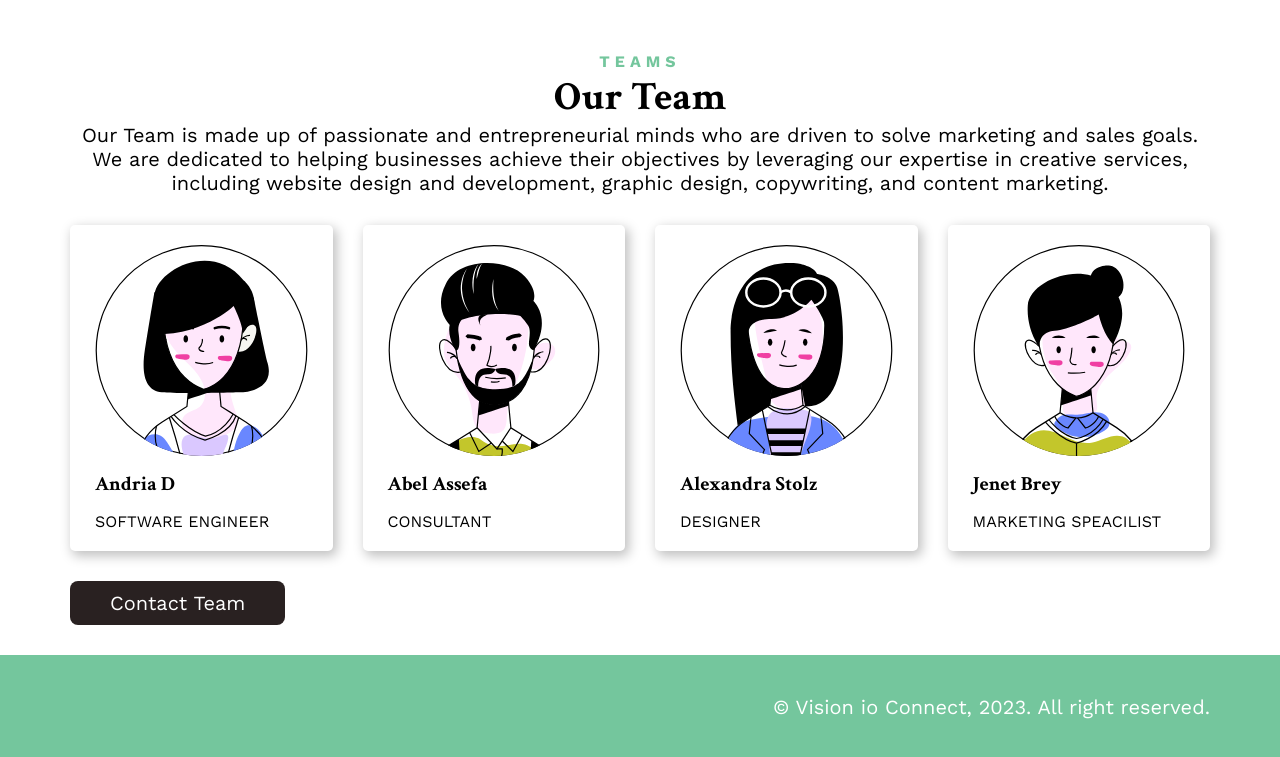
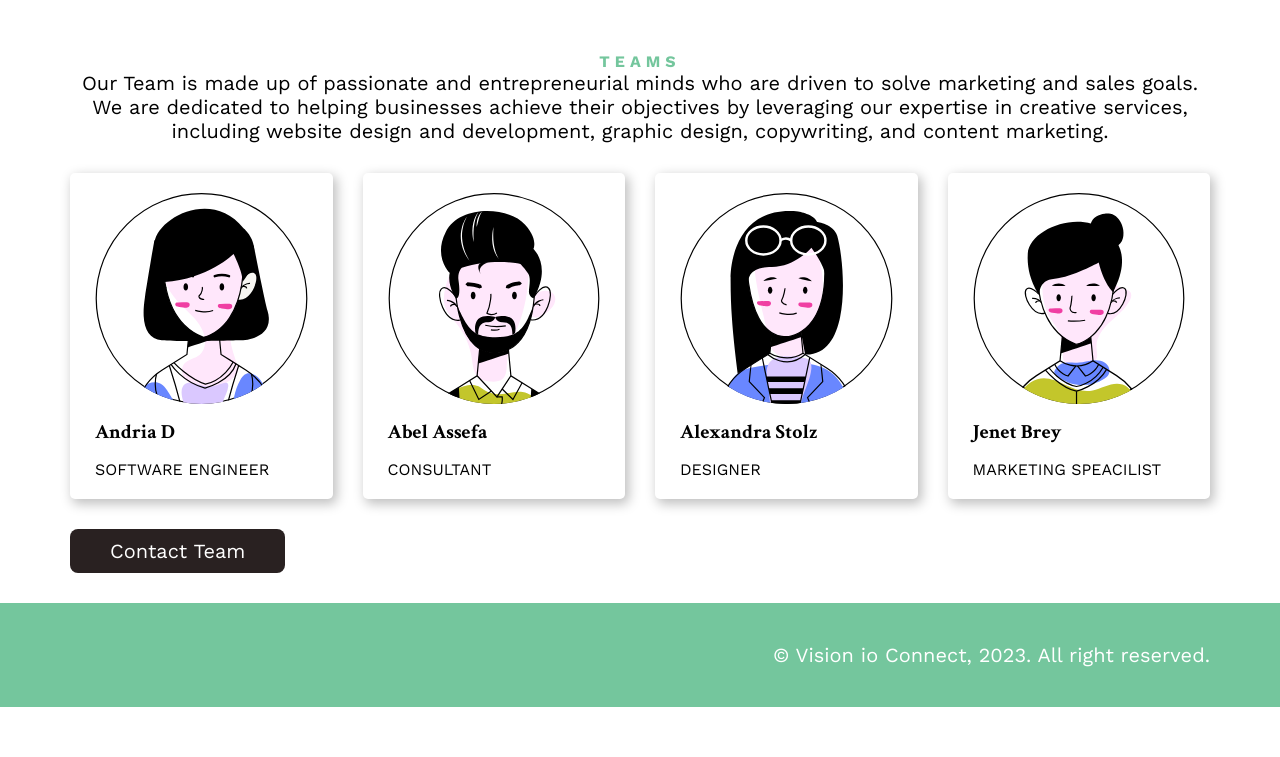
Before and after one commit to Abel7888/abel.github.io, a plain HTML site: page index.html in a window 1280 px wide. Shown: the part 2478-3235 px from the top of the page. After the commit the page ends 3185 px from the top, so only its background shows below. Drawn offline with nearby package versions, Linux system fonts and the light colour scheme; files whose address does not match are found by name.

Commit message:
Update index.html

```diff
--- a/index.html
+++ b/index.html
@@ -101,7 +101,7 @@
   <section class="sectionFour container">
     <div class="sectionFour__content text-center">
       <div class="secttionFour__content--label label text-green">teams</div>
-      <div class="secttionFour__content--title common-title">Our team</div>
+      <div class="secttionFour__content--title common-title"></div>
       <div class="secttionFour__content--text">Our Team  is made up of passionate and entrepreneurial minds who are driven to solve marketing and sales goals. We are dedicated to helping businesses achieve their objectives by leveraging our expertise in creative services,
         including website design and development, graphic design, copywriting, and content marketing.</div>
     </div>
```
